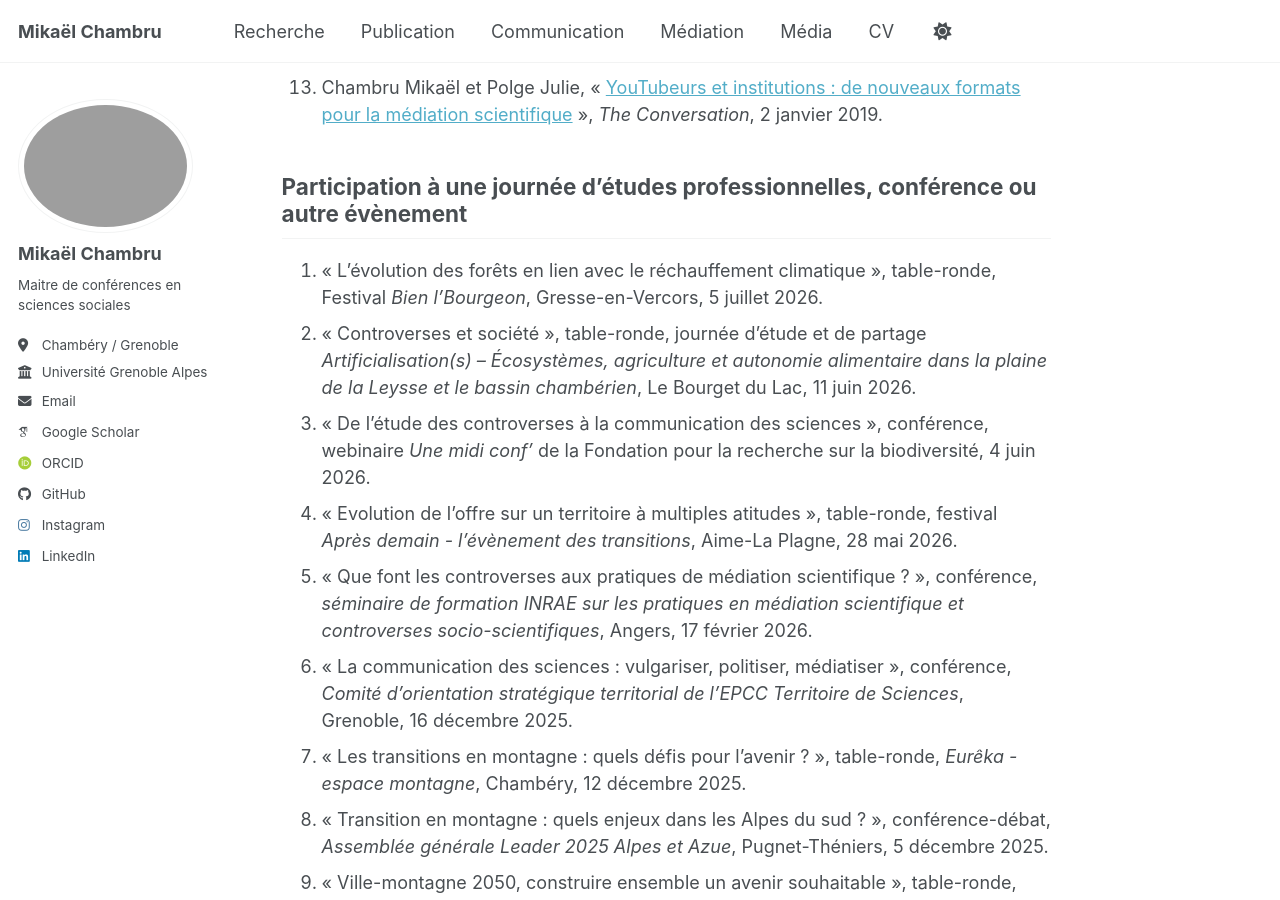
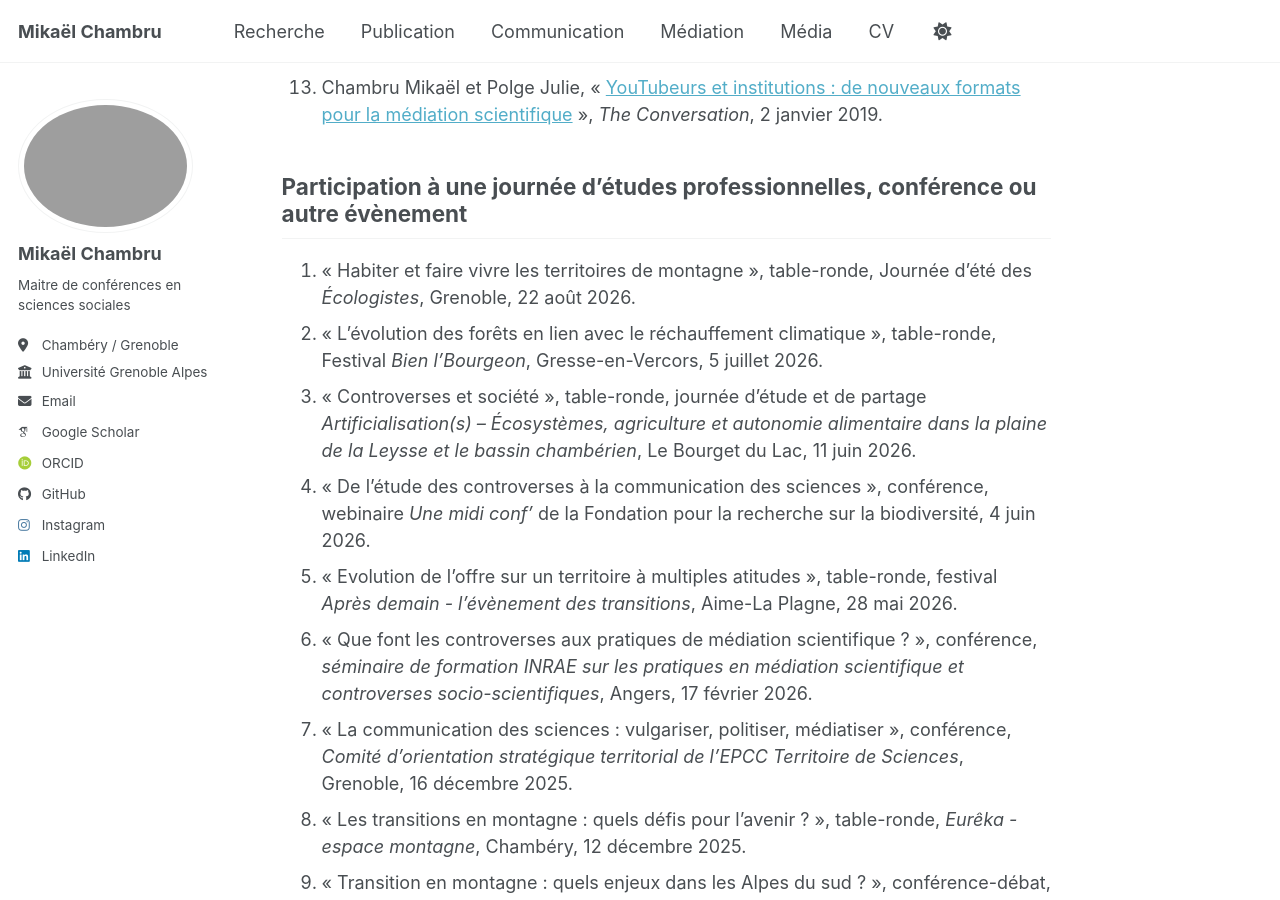
Before and after one commit to mikaelchambru/mikaelchambru.github.io, a Jekyll site: the page built from _pages/mediation.md, in a window 1280 px wide and 900 px high, scrolled down 1694 px. Built offline with Jekyll 4.4.1, drawn with Linux system fonts in a browser that asks for light colours; some web fonts are replaced; a script bundle is joined from its source files by our own code; library files that are not in the unit come from our copies.

Commit message:
Update mediation.md

```diff
--- a/_pages/mediation.md
+++ b/_pages/mediation.md
@@ -37,47 +37,48 @@ Republié dans *[Le Courrier](https://lecourrier.ch/2022/01/09/quand-la-zad-gagn
 
 ## Participation à une journée d’études professionnelles, conférence ou autre évènement
 
-1. « L’évolution des forêts en lien avec le réchauffement climatique », table-ronde, Festival *Bien l’Bourgeon*, Gresse-en-Vercors, 5 juillet 2026.
-2. « Controverses et société », table-ronde, journée d'étude et de partage *Artificialisation(s) – Écosystèmes, agriculture et autonomie alimentaire dans la plaine de la Leysse et le bassin chambérien*, Le Bourget du Lac, 11 juin 2026.
-3. « De l’étude des controverses à la communication des sciences », conférence, webinaire *Une midi conf'* de la Fondation pour la recherche sur la biodiversité, 4 juin 2026.
-4. « Evolution de l'offre sur un territoire à multiples atitudes », table-ronde, festival *Après demain - l'évènement des transitions*, Aime-La Plagne, 28 mai 2026.
-5. « Que font les controverses aux pratiques de médiation scientifique ? », conférence, *séminaire de formation INRAE sur les pratiques en médiation scientifique et controverses socio-scientifiques*, Angers, 17 février 2026.
-6. « La communication des sciences : vulgariser, politiser, médiatiser », conférence, *Comité d’orientation stratégique territorial de l’EPCC Territoire de Sciences*, Grenoble, 16 décembre 2025.
-7. « Les transitions en montagne : quels défis pour l’avenir ? », table-ronde, *Eurêka - espace montagne*, Chambéry, 12 décembre 2025.
-8. « Transition en montagne : quels enjeux dans les Alpes du sud  ? », conférence-débat, *Assemblée générale Leader 2025 Alpes et Azue*, Pugnet-Théniers, 5 décembre 2025.
-9. « Ville-montagne 2050, construire ensemble un avenir souhaitable », table-ronde, *The Shifters*, Grenoble, 26 novembre 2025.
-10. « Demain, la vallée : les enjeux du foncier agricole et forestier en montagne », ciné-débat, Festival *Oh pétard !*, Buis-les-Baronnies, 27 septembre 2025.
-11. « Les impacts du projet Lyon-Turin », table-ronde, Collectif citoyen contre le Lyon-Turin Chambéry, Barberaz, 4 avril 2025.
-12. « Transitions territoriales et participation publique en montagne », Rencontre services et territoires *Participation des habitant.e.s dans les territoires et ruraux de montagne*, Les Adrets, 3 décembre 2024.
-13. « La montagne au défi : urbanisme, simplifier sans compris », Table-ronde lors du 40ème congrès de l’Association nationale des élus de montagne (ANEM), SuperDévoluy, 11 octobre 2024.
-14. « Glacier de la Girose. Versant sensible », Conférence *Demain les montagnes !*, Grenoble, 13 novembre 2024.
-15. « Production de neige en stations de ski : vers un conflit d’usages de l’eau ? », *Fête de la science*, Grenoble, 8 octobre 2024.
-16. « Comprendre et accompagner les défis socio-écologiques des forêts de montagne », *1 heure – 1 chercheur* de la Fondation Université Grenoble Alpes, Grenoble, 1er octobre 2024.
-17. « Comment bien vivre demain nos territoires de montagne ? », séminaire *Espace valléens et Avenir Montagne Ingénierie*, Moûtiers, 11 septembre 2024.
-18. « (A)ménager les glaciers alpins ? », Conférence du *Jardin du Lautaret*, Villar-d’Arène, 26 août 2024.
-19. « Transizioni in montagne : quali séide per il futoro ? / Les transitions en montagne : quels défis pour l’avenir ? », Table-ronde de lancement du programme européen Interreg France – Italie Alcotra *ESCAPE*, Bardonnechia (Italie), 20 mars 2024.
-20. « Transitions en montagne : quel avenir pour les stations de ski des Hautes Alpes ? », Table-ronde organisée par *Ram 05*, Embrum, 13 mars 2024.
-21. « Transition des territoires de montagne : quelle place pour l’agriculture face au tourisme dans le Briançonnais ? », Table-ronde organisée par *Fréquence Mistral*, Briançon, 12 mars 2024.
-22. « Dés-inventer le tourisme montagne ? Transition et conflits », Conférence du *Jardin du Lautaret*, Villar-d’Arène, 14 août 2023.
-23. « Interactions science-société au service du développement territorial », Café-science *Ecrins terre de sciences*, *Parc national des Ecrins* et *Réseau nature, science environnement*, Villar-d’Arène, 5 juin 2023.
-24. « Valorisation du patrimoine naturel & tourisme scientifique », Journée prospective *Avenir Montagne*, PETR Briançonnais, Ecrins, Guillestrois, Queyras, Puy-Saint-André, 7 avril 2023.
-25. « Quand le tourisme scientifique entre en controverse : retour sur un projet d’aménagement autour des sciences astronomiques », *Ecotraversée du Queyras*, Saint Véran, 2 novembre 2022.
-26. « Le dialogue Science-Société au prisme du GIEC », conférence-débat *Fête de la science*, Chamonix, 7 octobre 2022.
-27. « Quelle transition pour le territoire de Céüse ? », soirée-débat autour du projet *Demain Céüse : une destination nature 4 saisons*, Aix-Marseille universités, Idées de demain, Département des Hautes-Alpes et association Transition des territoires de montagne, Gap, 15 janvier 2021.
-28. « Comment faire cohabiter les actions en présence et en ligne dans les initiatives de médiation scientifique ? », rencontre professionnelle de l’*École de la médiation*, Grenoble et Paris, 10 novembre, 15 décembre 2020 et 12 janvier 2021.
-29. « Jeunes et grand public : quels nouveaux formats de la connaissance pour les informer ? », festival *Médias en Seine*, France Info et Les Echos, Paris, 19 novembre 2020.
-30. « Sciences et grand public : comment accéder aux connaissances scientifiques et échapper aux fake-news ? », *Fête de la science*, Sciences actions et Université Savoie Mont-Blanc, Chambéry, 8 octobre 2020.
-31. « Le loup et ses effets socio-environnementaux », *Ecotraversée de Belledonne*, Combe Madame, 28 juin 2020.
-32. « Communiquer les sciences : quels enjeux pour quels publics ? », Journée scientifique *De la communication scientifique à la communication grand public*, Laboratoire de psychologie et neurocognition, Grenoble, 21 juin 2019.
-33. « Communication sur l’adaptation au changement climatique : bonnes pratiques, tendances et réseau de partenaires », *Alpine partnership for local climate action*, Grenoble, 29 mai 2019.
-34. « Et dans les classes ? Sciences et esprit critique de l’école primaire à l’université », Colloque *Sciences et esprit critique, interroger les certitudes*, Maison pour la science Alpes-Dauphiné, Délégation académique aux affaires culturelles et Cellule éducation au média et information du Rectorat, Grenoble, 8 novembre 2018.
-35. « Quand la fraude s’invite dans les publications scientifiques », Festival Imaginascience *Fakes News et réveil de l’esprit critique*, CCSTI La Turbine Sciences, Annecy, 27 septembre 2018.
-36. « Les sujets brûlants de la communication scientifique », Congrès annuel de la communication scientifique suisse *Science Comm’16 – New tools, new placers,&#x20;*&#x46;ondation Sciences et Cité, Grandson (Suisse), 22 septembre 2016.
-37. « Pouvoir d’agir et engagements citoyens pour des territoires durables », colloque participatif, Anciela & Science-Po Lyon, Lyon, 2 juin 2014.
-38. « La citoyenneté active comme solution face aux défis écologiques », colloque participatif, Anciela & Science-Po Lyon, Lyon, 25 février 2013.
-39. « Par quelle voie sortir du nucléaire ? », Forum-débat, *Festival des libertés*, Bruxelles, 25 octobre 2012.
-40. « Quelles conditions pour que des échanges entre chercheurs et acteurs de la société civile aboutissent à des projets de recherche participative », Atelier-scénario, Adreca & fondation Sciences citoyennes, Saint-Martin d’Hères, 27 et 28 juin 2011.
-41. « Les médias : vecteurs d’expression, vecteurs de représentation », *Université européenne de l’engagement : (re)Trouver la capacité d’agir*, Association de la fondation étudiante pour la ville (Afev), Université Claude Bernard Lyon 1, Lyon, 24 août 2011.
+1. « Habiter et faire vivre les territoires de montagne », table-ronde, Journée d'été des *Écologistes*, Grenoble, 22 août 2026.
+2. « L’évolution des forêts en lien avec le réchauffement climatique », table-ronde, Festival *Bien l’Bourgeon*, Gresse-en-Vercors, 5 juillet 2026.
+3. « Controverses et société », table-ronde, journée d'étude et de partage *Artificialisation(s) – Écosystèmes, agriculture et autonomie alimentaire dans la plaine de la Leysse et le bassin chambérien*, Le Bourget du Lac, 11 juin 2026.
+4. « De l’étude des controverses à la communication des sciences », conférence, webinaire *Une midi conf'* de la Fondation pour la recherche sur la biodiversité, 4 juin 2026.
+5. « Evolution de l'offre sur un territoire à multiples atitudes », table-ronde, festival *Après demain - l'évènement des transitions*, Aime-La Plagne, 28 mai 2026.
+6. « Que font les controverses aux pratiques de médiation scientifique ? », conférence, *séminaire de formation INRAE sur les pratiques en médiation scientifique et controverses socio-scientifiques*, Angers, 17 février 2026.
+7. « La communication des sciences : vulgariser, politiser, médiatiser », conférence, *Comité d’orientation stratégique territorial de l’EPCC Territoire de Sciences*, Grenoble, 16 décembre 2025.
+8. « Les transitions en montagne : quels défis pour l’avenir ? », table-ronde, *Eurêka - espace montagne*, Chambéry, 12 décembre 2025.
+9. « Transition en montagne : quels enjeux dans les Alpes du sud  ? », conférence-débat, *Assemblée générale Leader 2025 Alpes et Azue*, Pugnet-Théniers, 5 décembre 2025.
+10. « Ville-montagne 2050, construire ensemble un avenir souhaitable », table-ronde, *The Shifters*, Grenoble, 26 novembre 2025.
+11. « Demain, la vallée : les enjeux du foncier agricole et forestier en montagne », ciné-débat, Festival *Oh pétard !*, Buis-les-Baronnies, 27 septembre 2025.
+12. « Les impacts du projet Lyon-Turin », table-ronde, Collectif citoyen contre le Lyon-Turin Chambéry, Barberaz, 4 avril 2025.
+13. « Transitions territoriales et participation publique en montagne », Rencontre services et territoires *Participation des habitant.e.s dans les territoires et ruraux de montagne*, Les Adrets, 3 décembre 2024.
+14. « La montagne au défi : urbanisme, simplifier sans compris », Table-ronde lors du 40ème congrès de l’Association nationale des élus de montagne (ANEM), SuperDévoluy, 11 octobre 2024.
+15. « Glacier de la Girose. Versant sensible », Conférence *Demain les montagnes !*, Grenoble, 13 novembre 2024.
+16. « Production de neige en stations de ski : vers un conflit d’usages de l’eau ? », *Fête de la science*, Grenoble, 8 octobre 2024.
+17. « Comprendre et accompagner les défis socio-écologiques des forêts de montagne », *1 heure – 1 chercheur* de la Fondation Université Grenoble Alpes, Grenoble, 1er octobre 2024.
+18. « Comment bien vivre demain nos territoires de montagne ? », séminaire *Espace valléens et Avenir Montagne Ingénierie*, Moûtiers, 11 septembre 2024.
+19. « (A)ménager les glaciers alpins ? », Conférence du *Jardin du Lautaret*, Villar-d’Arène, 26 août 2024.
+20. « Transizioni in montagne : quali séide per il futoro ? / Les transitions en montagne : quels défis pour l’avenir ? », Table-ronde de lancement du programme européen Interreg France – Italie Alcotra *ESCAPE*, Bardonnechia (Italie), 20 mars 2024.
+21. « Transitions en montagne : quel avenir pour les stations de ski des Hautes Alpes ? », Table-ronde organisée par *Ram 05*, Embrum, 13 mars 2024.
+22. « Transition des territoires de montagne : quelle place pour l’agriculture face au tourisme dans le Briançonnais ? », Table-ronde organisée par *Fréquence Mistral*, Briançon, 12 mars 2024.
+23. « Dés-inventer le tourisme montagne ? Transition et conflits », Conférence du *Jardin du Lautaret*, Villar-d’Arène, 14 août 2023.
+24. « Interactions science-société au service du développement territorial », Café-science *Ecrins terre de sciences*, *Parc national des Ecrins* et *Réseau nature, science environnement*, Villar-d’Arène, 5 juin 2023.
+25. « Valorisation du patrimoine naturel & tourisme scientifique », Journée prospective *Avenir Montagne*, PETR Briançonnais, Ecrins, Guillestrois, Queyras, Puy-Saint-André, 7 avril 2023.
+26. « Quand le tourisme scientifique entre en controverse : retour sur un projet d’aménagement autour des sciences astronomiques », *Ecotraversée du Queyras*, Saint Véran, 2 novembre 2022.
+27. « Le dialogue Science-Société au prisme du GIEC », conférence-débat *Fête de la science*, Chamonix, 7 octobre 2022.
+28. « Quelle transition pour le territoire de Céüse ? », soirée-débat autour du projet *Demain Céüse : une destination nature 4 saisons*, Aix-Marseille universités, Idées de demain, Département des Hautes-Alpes et association Transition des territoires de montagne, Gap, 15 janvier 2021.
+29. « Comment faire cohabiter les actions en présence et en ligne dans les initiatives de médiation scientifique ? », rencontre professionnelle de l’*École de la médiation*, Grenoble et Paris, 10 novembre, 15 décembre 2020 et 12 janvier 2021.
+30. « Jeunes et grand public : quels nouveaux formats de la connaissance pour les informer ? », festival *Médias en Seine*, France Info et Les Echos, Paris, 19 novembre 2020.
+31. « Sciences et grand public : comment accéder aux connaissances scientifiques et échapper aux fake-news ? », *Fête de la science*, Sciences actions et Université Savoie Mont-Blanc, Chambéry, 8 octobre 2020.
+32. « Le loup et ses effets socio-environnementaux », *Ecotraversée de Belledonne*, Combe Madame, 28 juin 2020.
+33. « Communiquer les sciences : quels enjeux pour quels publics ? », Journée scientifique *De la communication scientifique à la communication grand public*, Laboratoire de psychologie et neurocognition, Grenoble, 21 juin 2019.
+34. « Communication sur l’adaptation au changement climatique : bonnes pratiques, tendances et réseau de partenaires », *Alpine partnership for local climate action*, Grenoble, 29 mai 2019.
+35. « Et dans les classes ? Sciences et esprit critique de l’école primaire à l’université », Colloque *Sciences et esprit critique, interroger les certitudes*, Maison pour la science Alpes-Dauphiné, Délégation académique aux affaires culturelles et Cellule éducation au média et information du Rectorat, Grenoble, 8 novembre 2018.
+36. « Quand la fraude s’invite dans les publications scientifiques », Festival Imaginascience *Fakes News et réveil de l’esprit critique*, CCSTI La Turbine Sciences, Annecy, 27 septembre 2018.
+37. « Les sujets brûlants de la communication scientifique », Congrès annuel de la communication scientifique suisse *Science Comm’16 – New tools, new placers,&#x20;*&#x46;ondation Sciences et Cité, Grandson (Suisse), 22 septembre 2016.
+38. « Pouvoir d’agir et engagements citoyens pour des territoires durables », colloque participatif, Anciela & Science-Po Lyon, Lyon, 2 juin 2014.
+39. « La citoyenneté active comme solution face aux défis écologiques », colloque participatif, Anciela & Science-Po Lyon, Lyon, 25 février 2013.
+40. « Par quelle voie sortir du nucléaire ? », Forum-débat, *Festival des libertés*, Bruxelles, 25 octobre 2012.
+41. « Quelles conditions pour que des échanges entre chercheurs et acteurs de la société civile aboutissent à des projets de recherche participative », Atelier-scénario, Adreca & fondation Sciences citoyennes, Saint-Martin d’Hères, 27 et 28 juin 2011.
+42. « Les médias : vecteurs d’expression, vecteurs de représentation », *Université européenne de l’engagement : (re)Trouver la capacité d’agir*, Association de la fondation étudiante pour la ville (Afev), Université Claude Bernard Lyon 1, Lyon, 24 août 2011.
 
 ## Animation d'émission sur Twitch
 
```
